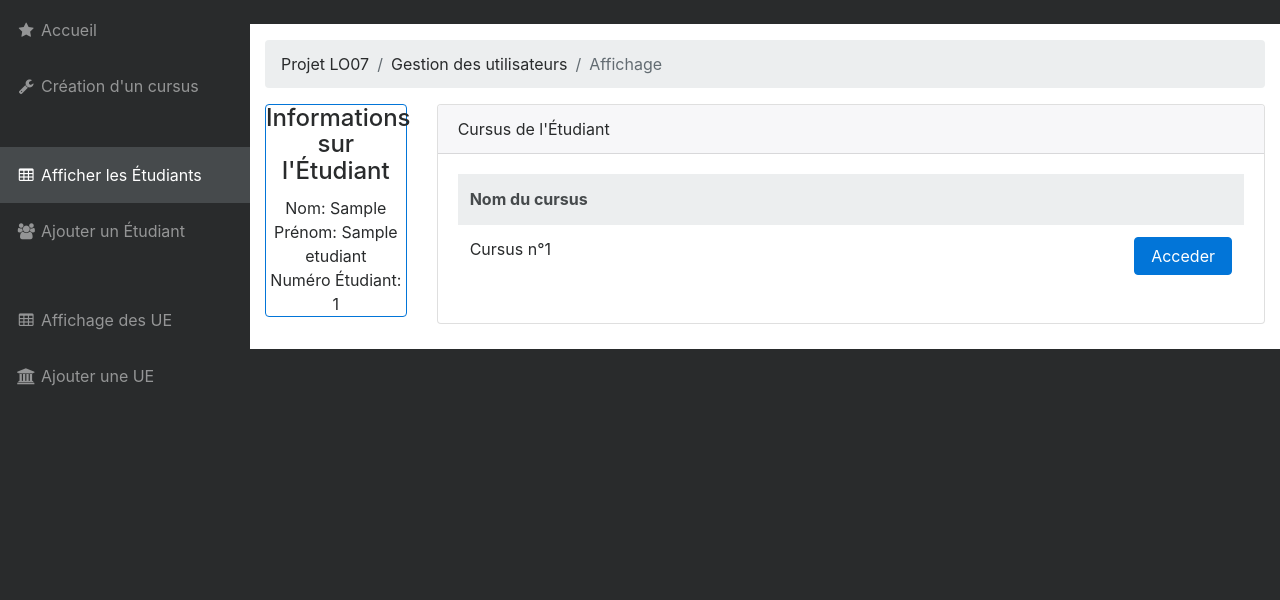
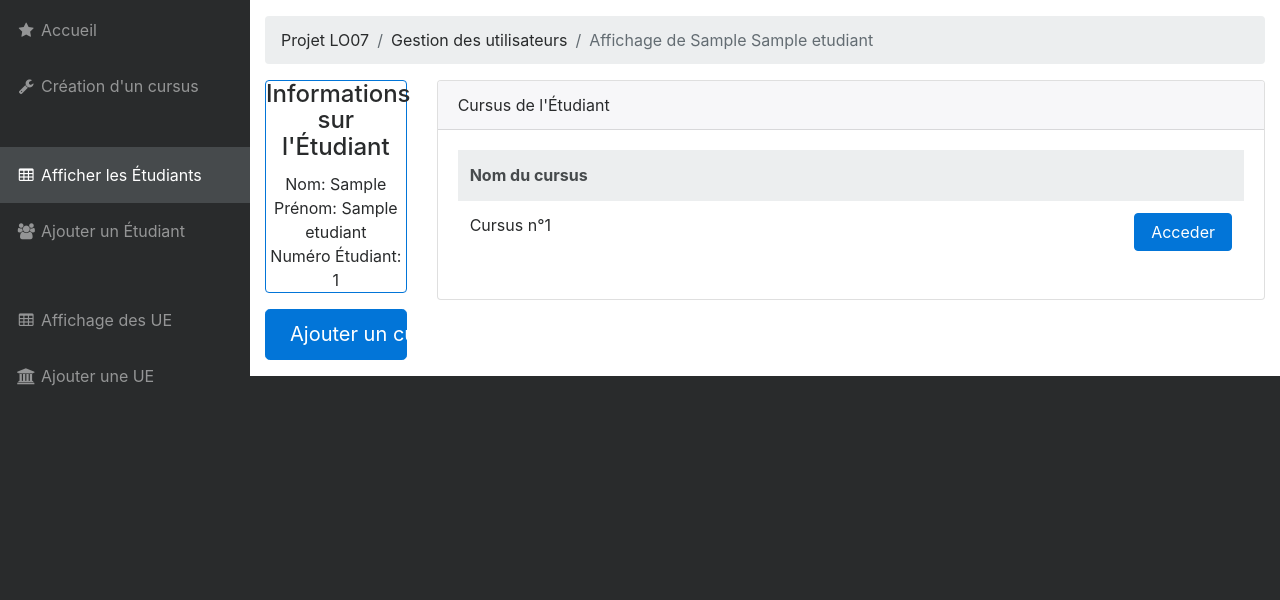
Before and after one commit to ThomasBouet/LO07, a PHP site: page /student/1 in a window 1280 px wide. Shown: the part 54-654 px from the top of the page. Run offline with PHP 8.4, Linux system fonts and the light colour scheme; tables that the repository leaves empty hold one stand-in row (values such as "Sample post"); data that the repository does not hold is empty; some libraries are stand-ins or nearby versions.

Commit message:
improve graphics, added add cusus buttom

```diff
--- a/views/student/show.php
+++ b/views/student/show.php
@@ -17,7 +17,7 @@ $parcours = array();
 while ($row = mysqli_fetch_array($res2)) {
     $parcours[] = $row[0];
 }
-var_dump($parcours);
+$etu=$student['IdEtu'];
 ?>
 
 <div class="content-wrapper py-3">
@@ -26,7 +26,7 @@ var_dump($parcours);
         <ol class="breadcrumb">
             <li class="breadcrumb-item ">Projet LO07</li>
             <li class="breadcrumb-item ">Gestion des utilisateurs</li>
-            <li class="breadcrumb-item active">Affichage</li>
+            <li class="breadcrumb-item active">Affichage de <?php echo($student['prenom']." ".$student['nom']);?></li>
         </ol>
         <div class="row">
             <div class="col col-2">
@@ -36,6 +36,7 @@ var_dump($parcours);
                     Prénom: <?php echo($student['nom'])?></br>
                     Numéro Étudiant: <?php echo($student['IdEtu']);?>
                 </div>
+                <a href="<?php echo($etu)?>/create" class="btn btn-primary btn-lg btn-block">Ajouter un cursus</a>
             </div>
             <div class="col col-10">
                 <div class="card">
@@ -54,7 +55,6 @@ var_dump($parcours);
                             <?php
                             foreach ($parcours as $table){
                                 $Id=$table;
-                                $etu=$student['IdEtu'];
                                 echo("
                             <tr >
                                 <td>Cursus n°$Id</td>
```
